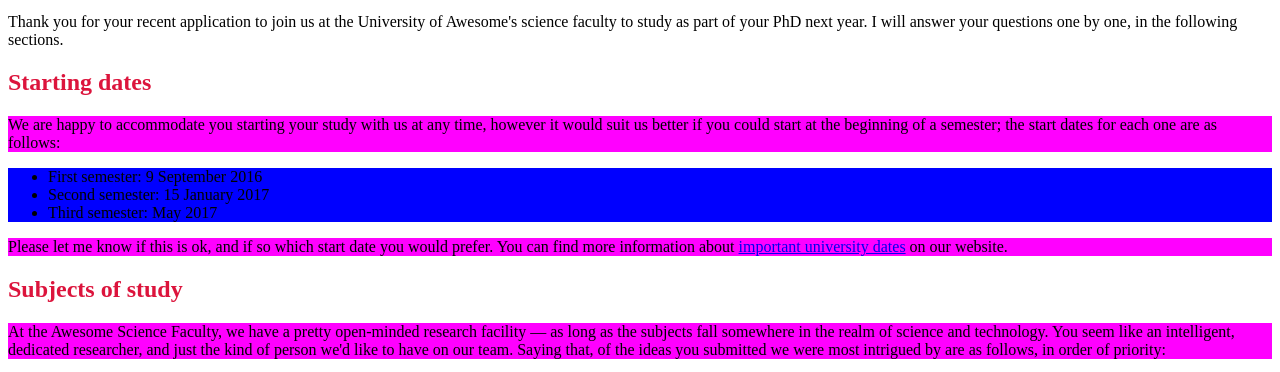
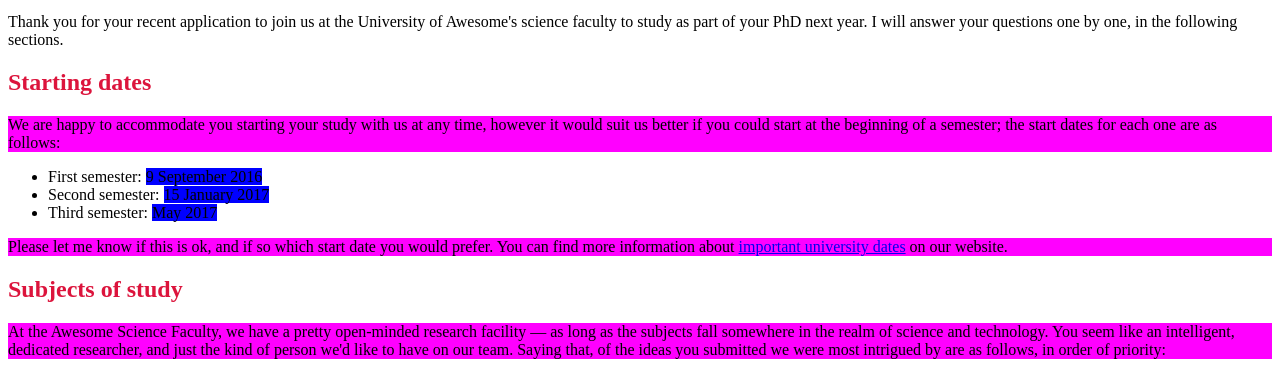
Before and after one commit to 544-eth/wk2, a plain HTML site: page letter.html in a window 1280 px wide. Shown: the part 365-737 px from the top of the page. Drawn offline with Linux system fonts and the light colour scheme.

Commit message:
feat: add

```diff
--- a/letter.html
+++ b/letter.html
@@ -10,9 +10,9 @@
         p {font-style: normal;}
         h2 { color: crimson; }
         h2~p { background-color: magenta; }
-        ul { background-color: blue; }
         address+em,strong { color: blue;}
         dd { background-color: cyan; }
+        ul+li,time-1 { background-color: blue; }
     </style>
 </head>
 <body>
@@ -65,9 +65,9 @@
 
 
     <ul>
-        <li>First semester: <time datetime="2016-09-9"> 9 September 2016</time> </li>
-        <li>Second semester: <time datetime="2017-01-15">15 January 2017</time> </li>
-        <li>Third semester: <time datetime="2017-M5"> May 2017</time> </li>
+        <li>First semester: <time-1 datetime="2016-09-9"> 9 September 2016</time> </li>
+        <li>Second semester: <time-1 datetime="2017-01-15">15 January 2017</time> </li>
+        <li>Third semester: <time-1 datetime="2017-M5"> May 2017</time> </li>
     </ul>
 
 
```
